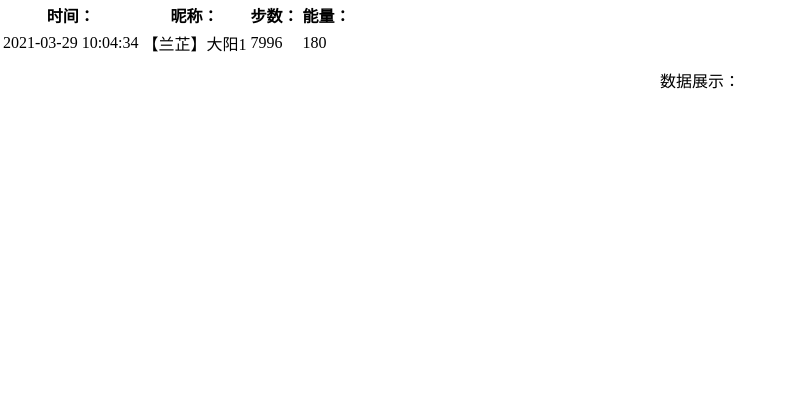
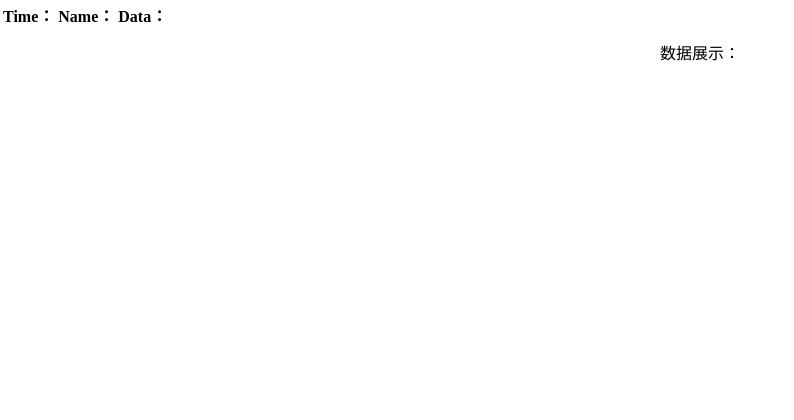
Before and after one commit to ljwshr/my_helpful_python_scripts, a Flask app: page /yd in a window 1280 px wide. Shown: the top 420 px of the page, without its empty margins (0-794 px from the left). After the commit the page ends 61 px from the top, so only its background shows below. Run offline with Flask 2, Linux system fonts and the light colour scheme; data that the repository does not hold is empty; parts of the project's set-up code (start-up, migrations or seed data) failed here and were passed over; some libraries are stand-ins or nearby versions.

Commit message:
chore: refine the display message

```diff
--- a/scripts/flask_demo/server.py
+++ b/scripts/flask_demo/server.py
@@ -18,7 +18,7 @@
 json_data = []
 
 def test_read_sql_data():
-    time_stamp_start = time.time() - 48*60*60
+    time_stamp_start = time.time() - 4*24*60*60
     print(time_stamp_start)
     print(time_stamp_start)
     #conn = sqlite3.connect(r'test.db')
@@ -27,24 +27,19 @@
     c = conn.cursor()
     results=c.execute('''select * from SPORTS_ACTIVITY where timestamp > ?
     ''',[time_stamp_start])
-#     global dic_data
-#     dic_data = {}
-#     for row in results:
-#         dic_data[str(row[1])]= '\t昵称:'+str(row[3])+'\t步数:'+str(row[4])+'\t能量:'+str(row[5])
-#
-#
-#     print(dic_data)
+    conn.close()
+
     global json_data
     for row in results:
         result = {}
-        result['Time'] = str(row[1])
+        result['Time'] = str(row[1][5:])
         result['nickname'] = str(row[3])
         result['step'] = str(row[4])
         result['cal'] = str(row[5])
 
         json_data.append(result)
     print(json_data)
-    conn.close()
+
     #return dic_data
 test_read_sql_data()
 
@@ -58,13 +53,11 @@
     #test_read_sql_data()
     #return render_template('hello.html', result = dic_data)
 
-    print("This is from function show_yundong")
+    print("This is from function return_yundong_data")
     return jsonify(json_data)
 
 @app.route('/yd')
 def show_yundong():
-    #test_read_sql_data()
-    #return render_template('hello.html', result = dic_data)
 
     print("This is from function show_yundong")
     return render_template('yun_dong.html')
--- a/scripts/flask_demo/templates/yun_dong.html
+++ b/scripts/flask_demo/templates/yun_dong.html
@@ -35,10 +35,9 @@
 
 <table class="table table-bordered" id='tabletest'>
     <tr>
-        <th>时间：</th>
-        <th>昵称：</th>
-        <th>步数：</th>
-        <th>能量：</th>
+        <th>Time：</th>
+        <th>Name：</th>
+        <th>Data：</th>
     </tr>
  </table>
 
@@ -57,12 +56,17 @@
 		    //方法中传入的参数data为后台获取的数据
             for(i in data) //data.data指的是数组，数组里是8个对象，i为数组的索引
             {
-                //var tr;
-                //tr='<td>'+data.data[i].Time+'</td>'+'<td>'+data.data[i].nickname+'</td>'+'<td>'//+data.data[i].step+'</td>'+'<td>'+data.data[i].cal+'</td>'
-                //$("#tabletest").append('<tr>'+tr+'</tr>')
 
 				var tr;
-                tr='<td>'+data[i].Time+'</td>'+'<td>'+data[i].nickname+'</td>'+'<td>'+data[i].step+'</td>'+'<td>'+data[i].cal+'</td>'
+                tr='<td>'+data[i].Time+'</td>'+'<td>'+data[i].nickname+'</td>'
+				if (data[i].step == 'None')
+				{
+					tr += '<td>'+data[i].cal+'卡'+'</td>'
+				}
+				else
+				{
+					tr += '<td>'+data[i].step+'步'+'</td>'
+				}
                 $("#tabletest").append('<tr>'+tr+'</tr>')
             }
 
```
